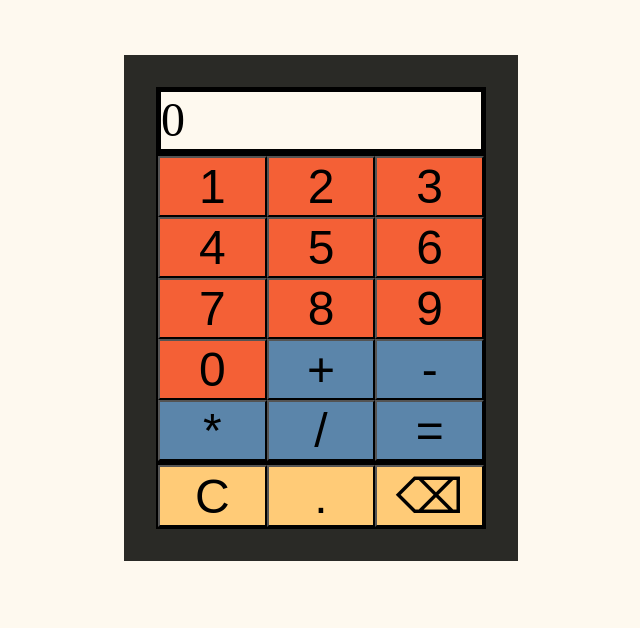
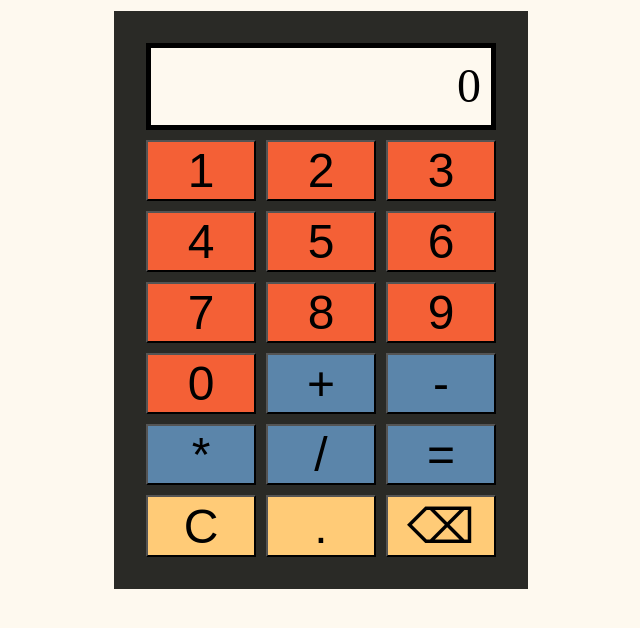
Before and after one commit to Ziffyyy/calculator-top, a plain HTML site: page index.html in a window 1280 px wide. Shown: the whole page, without its empty margins (319-959 px from the left). Drawn offline with Linux system fonts and the light colour scheme.

Commit message:
Modify style
Made the s

```diff
--- a/style.css
+++ b/style.css
@@ -1,11 +1,14 @@
+/* Set margin and padding to 0 for the body element */
 body {
-    display:flex;
+    display: flex;
     flex-direction: column;
     align-items: center;
     justify-content: center;
     font-size: 48px;
     height: 75vh;
     background-color: #FEF9EF;
+    margin: 0;
+    padding: 0;
   }
 
   .calculator-container {
@@ -16,14 +19,16 @@ body {
   .other-buttons {
     display: grid;
     grid-template-columns: 1fr 1fr 1fr;
-    border: 2px solid black;
+    gap: 10px;
+    margin-top: 10px;
   }
 
   .calculator-table {
     display: grid;
     grid-template-columns: repeat(3, 1fr);
     grid-template-rows: repeat(4, 1fr);
-    border: 2px solid black;
+    gap: 10px;
+    margin-top: 10px;
   }
 
   button {
@@ -48,4 +53,7 @@ button {
     height: 1.2em;
     width: 320px;
     background-color: #FEF9EF;
+    padding: 10px;
+    text-align: right;
+    margin-bottom: 10px;
   }
```
Lines whose indentation alone changed are shown as unchanged.
